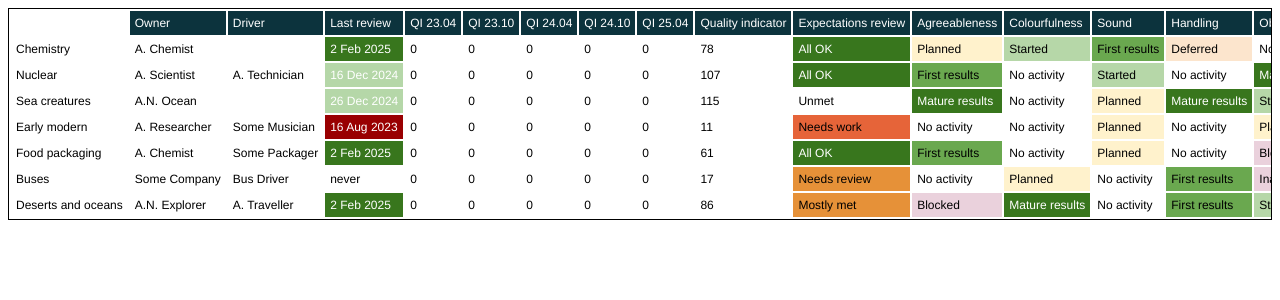
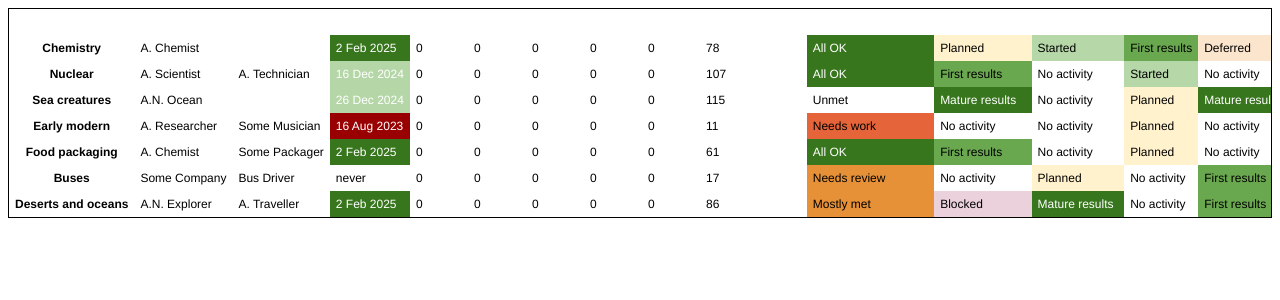
Before and after one commit to erinecon/pe-doc-dashboard, a Django app: page / in a window 1280 px wide. Shown: the top 300 px of the page. Run offline with Django 4.2, Linux system fonts and the light colour scheme; data comes from the database, SQL or seed files in the repository.

Commit message:
Updated CSS

```diff
--- a/dashboard/static/styles.css
+++ b/dashboard/static/styles.css
@@ -10,15 +10,27 @@ div.wrapper {
 
 table {
     table-layout: fixed;
-    /* border-collapse: collapse; */
+     border-collapse: collapse;
 }
 
-tr.headings {background: #0C333D; color: white;}
+tr.headings th {color: white; font-weight: bold;}
 tr.headings a, tr.headings a:visited {color: white}
+
+tr.column-groups td {font-weight: light; font-style: italic; color: white; text-align: center;}
+
+tr td.acountability, tr th.acountability {background: #284E13;}
+tr td.quality, tr th.quality {background: #0C343D;}
+tr td.objective, tr th.objective {background: #284E13;}
+
+tr.row-group td {background: #A0C5E8; font-weight: bold; width: 100%;}
+
+
 /* tr.headings th {rotate: -45deg; white-space: normal} */
 th.sticky {position: sticky; left: 0; background: white;}
 
-th, td {padding: 5px; text-align: left; font-weight: normal; white-space: nowrap;}
+th, td {padding: 6px; white-space: nowrap;}
+
+th.project-name {font-weight: normal; text-align: left;}
 
 table a, table a:visited {color: inherit; text-decoration: none}
 
```
